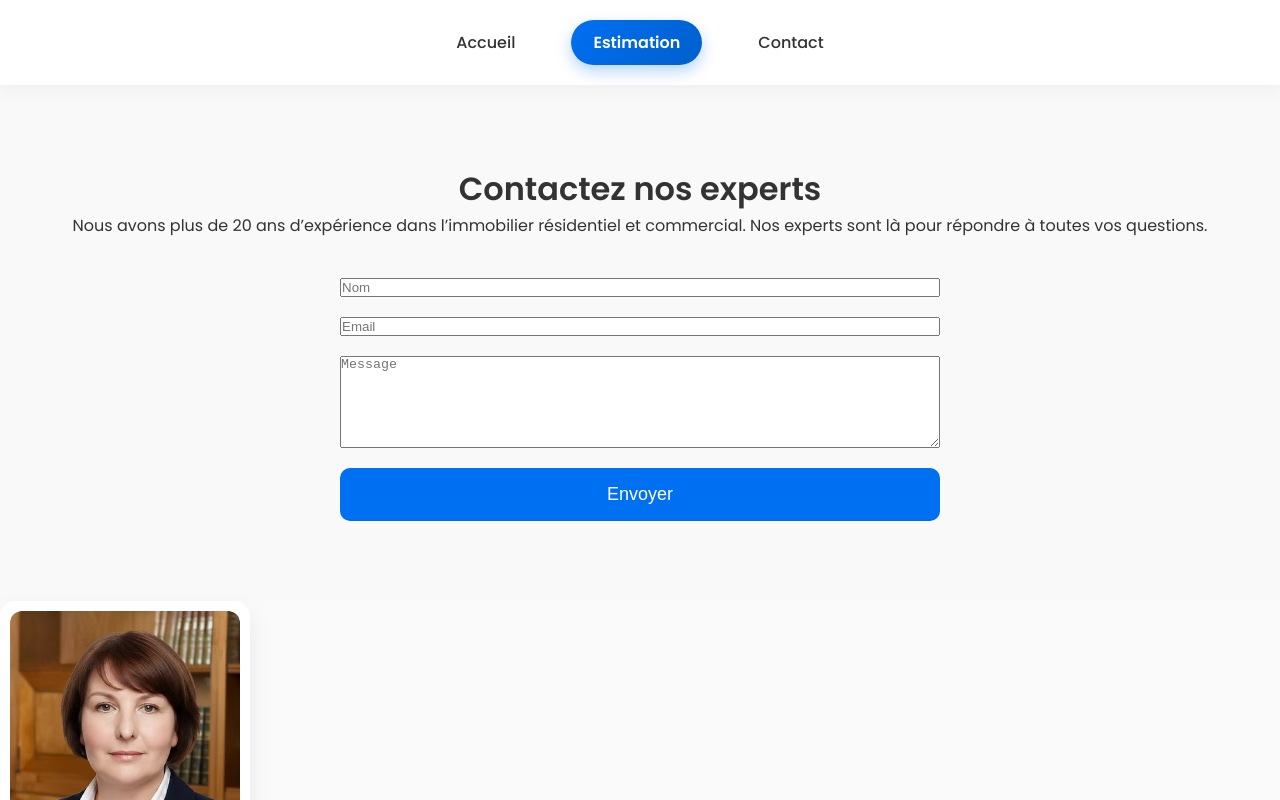
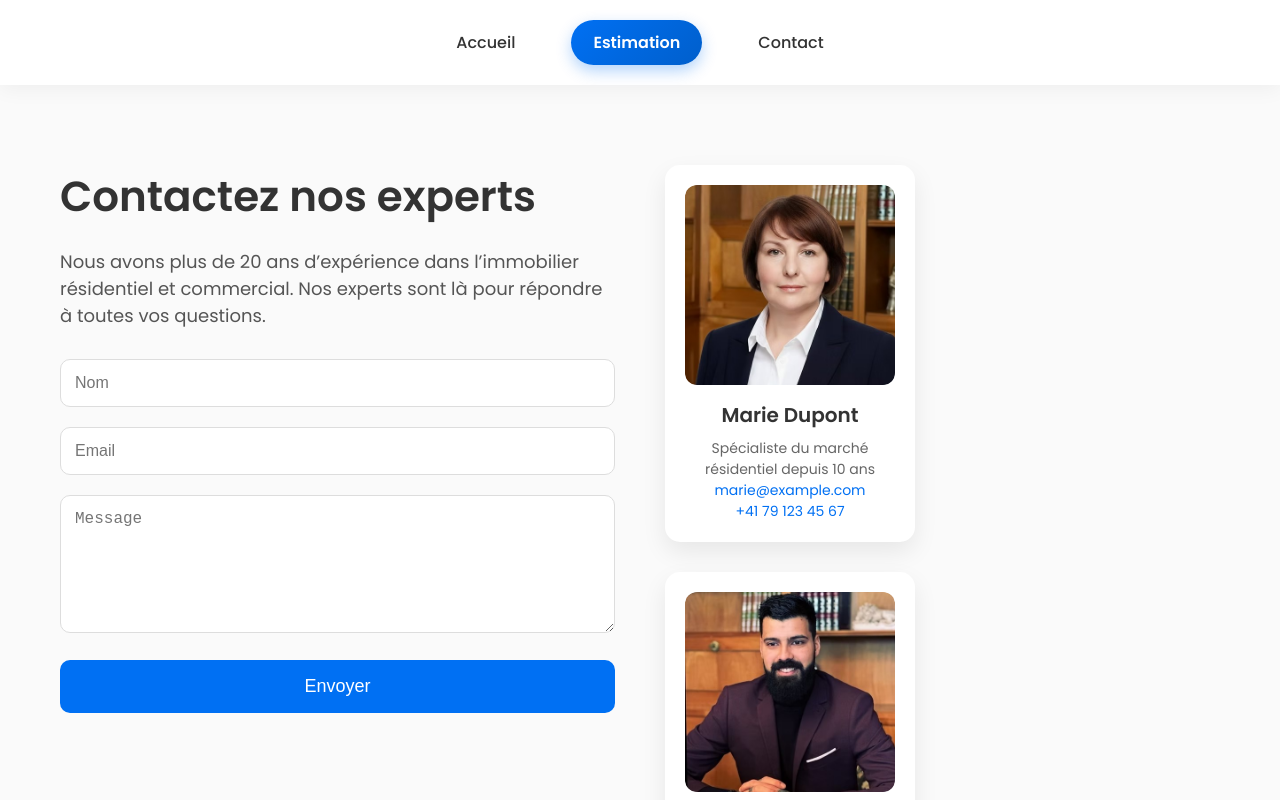
Before and after one commit to Juju-kpi/estimation_immo, a Next.js app: page /contact in a window 1280 px wide. Shown: the top 800 px of the page. Built offline with nearby package versions, Linux system fonts and the light colour scheme.

Commit message:
Update globals.css

```diff
--- a/app/globals.css
+++ b/app/globals.css
@@ -391,39 +391,95 @@ body {
 }
 
 
-.contact-form-section {
+
+/*contact form*/
+.contact-container {
+  display: flex;
+  flex-wrap: wrap;
+  gap: 50px;
   padding: 80px 20px;
-  text-align: center;
-  background: #f9f9f9;
+  max-width: 1200px;
+  margin: auto;
 }
 
-.contact-form-section h2 {
-  font-size: 36px;
+.contact-form-section {
+  flex: 1;
+  min-width: 300px;
+}
+
+.contact-form-section h1 {
+  font-size: 42px;
   margin-bottom: 20px;
 }
 
-.contact-form {
-  max-width: 600px;
-  margin: 40px auto 0 auto;
-  display: flex;
-  flex-direction: column;
-  gap: 20px;
+.contact-form-section p {
+  font-size: 18px;
+  color: #555;
+  margin-bottom: 30px;
 }
 
-.input-wrapper input,
-.input-wrapper textarea {
+.contact-form input,
+.contact-form textarea {
   width: 100%;
-  padding: 14px 20px;
+  padding: 14px;
+  margin-bottom: 20px;
   border-radius: 10px;
   border: 1px solid #ddd;
   font-size: 16px;
 }
 
-.contact-link {
+.contact-form .primary-btn {
+  width: 100%;
+}
+
+.success-msg {
+  color: #1e7e34;
+  margin-top: 10px;
+}
+
+.error-msg {
+  color: #e63946;
+  margin-top: 10px;
+}
+
+/* Colonne agents */
+.contact-agents-section {
+  flex: 1;
+  min-width: 250px;
+  display: flex;
+  flex-direction: column;
+  gap: 30px;
+}
+
+.agent-card {
+  background: white;
+  border-radius: 15px;
+  box-shadow: 0 10px 25px rgba(0,0,0,0.08);
+  padding: 20px;
+  text-align: center;
+}
+
+.agent-image {
+  position: relative;
+  width: 100%;
+  height: 200px;
+  border-radius: 12px;
+  overflow: hidden;
+  margin-bottom: 15px;
+}
+
+.agent-contact {
   color: #0070f3;
   text-decoration: none;
 }
 
-.contact-link:hover {
+.agent-contact:hover {
   text-decoration: underline;
 }
+
+/* Responsive */
+@media (max-width: 900px) {
+  .contact-container {
+    flex-direction: column;
+  }
+}
```
